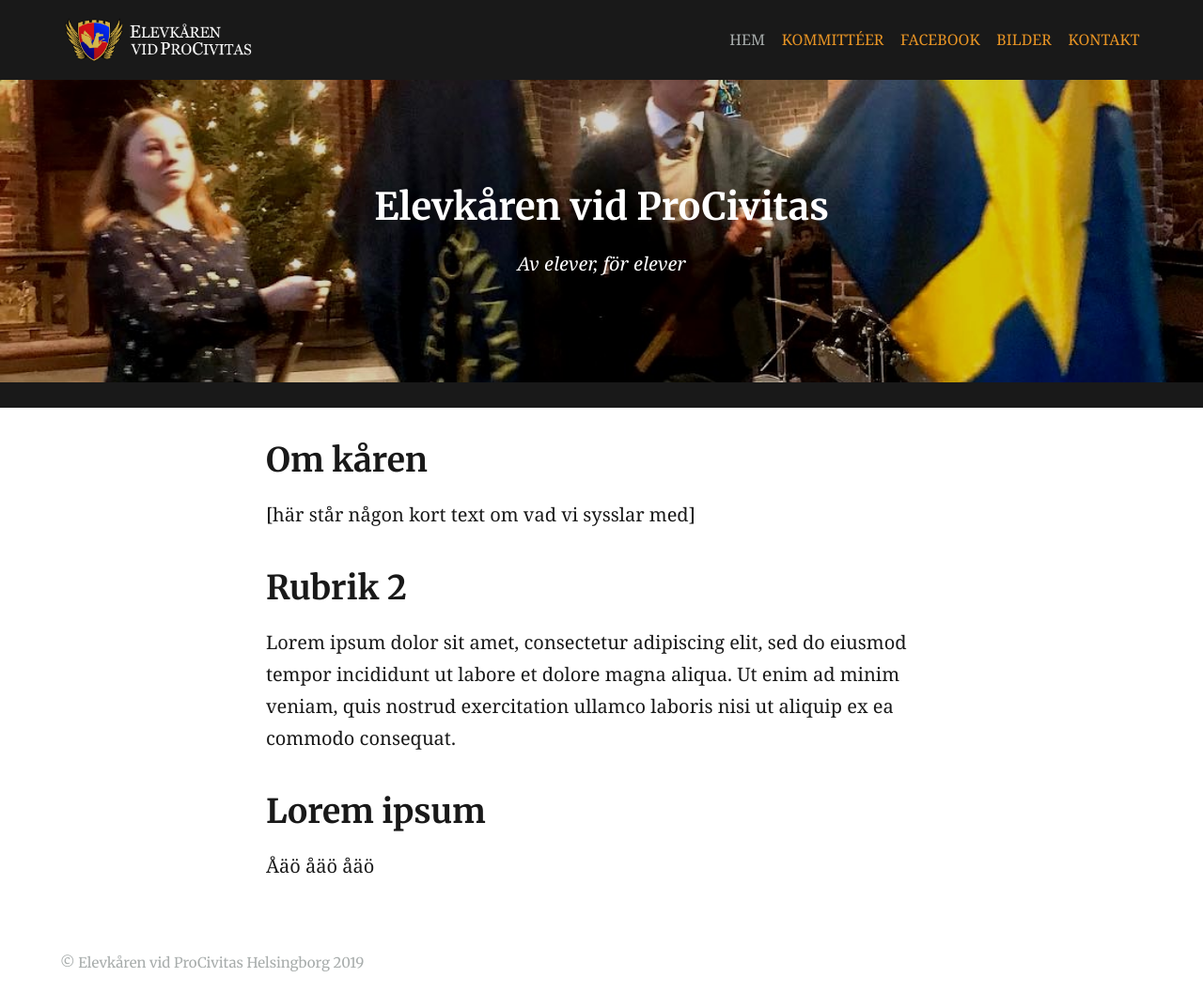
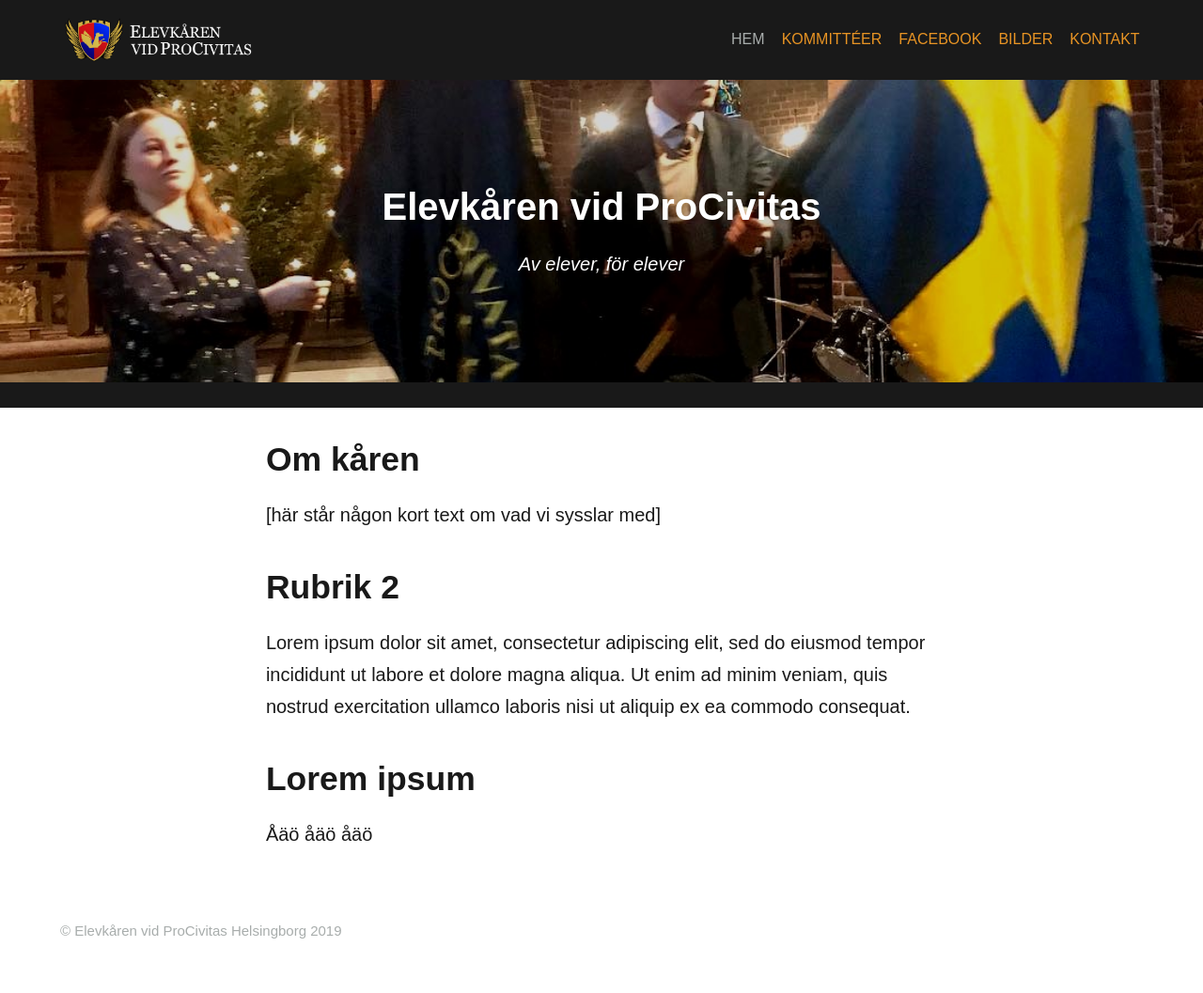
Before and after one commit to ekvp/ekvp.github.io, a Jekyll site: the page built from index.md, in a window 1280 px wide. Shown: the whole page at 94% size. Built offline with Jekyll 4.4.1, drawn with Linux system fonts in a browser that asks for light colours; our own code applies the rules of GitHub Pages for plain Markdown files; after the commit the page ends 1023 px from its top, so only the background shows below that.

Commit message:
Update _settings.scss

```diff
--- a/_sass/_settings.scss
+++ b/_sass/_settings.scss
@@ -15,7 +15,7 @@ $white: #EFEFEF;
 
 // Typography
 $bodytype: (
-  font-family: 'Georgia, serif',
+  font-family: Arial,
   regular: 400,
   bold: 700,
   italic: italic,
@@ -23,14 +23,14 @@ $bodytype: (
 );
 
 $headingtype: (
-  font-family: '"Merriweather", serif',
+  font-family: Arial,
   regular: 400,
   bold: 700,
   cap-height: 0.75
 );
 
 $monospacetype: (
-  font-family: 'Menlo, monospace',
+  font-family: Arial,
   regular: 400,
   cap-height: 0.68
 );
```
